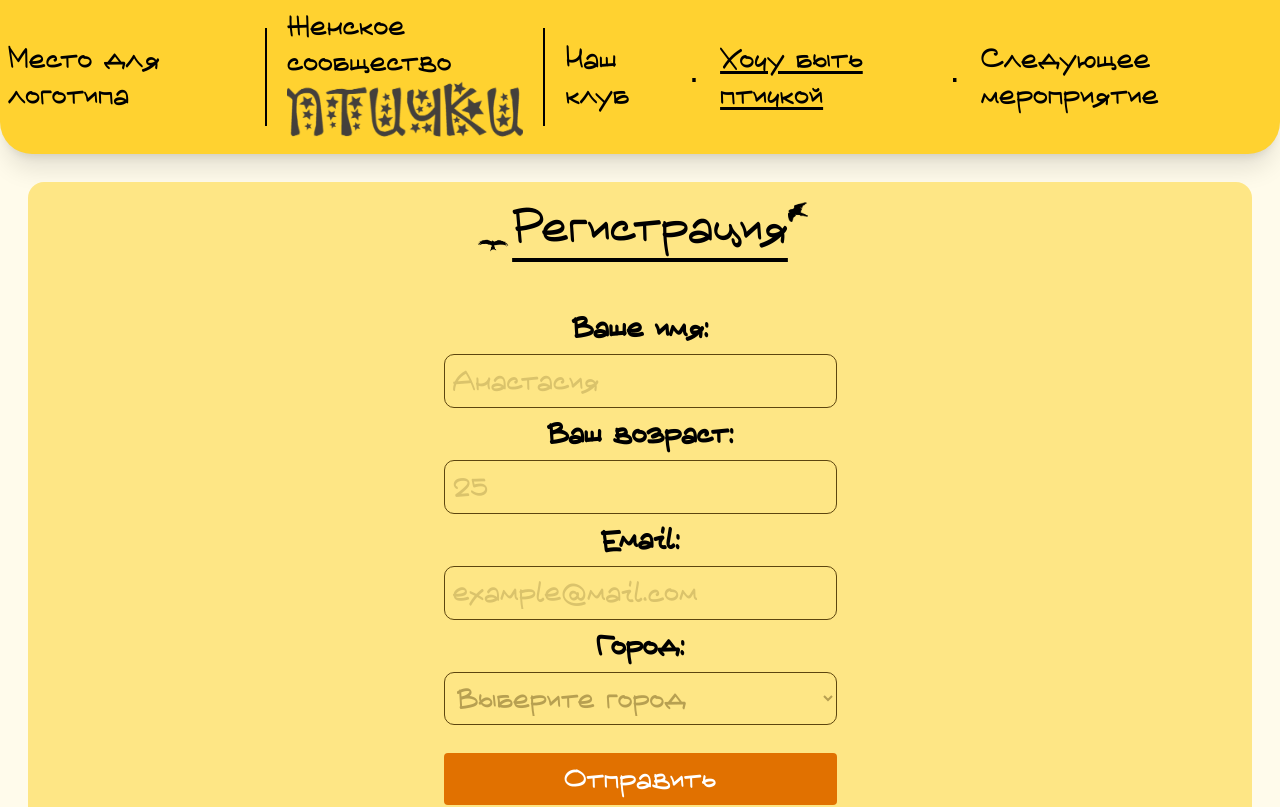
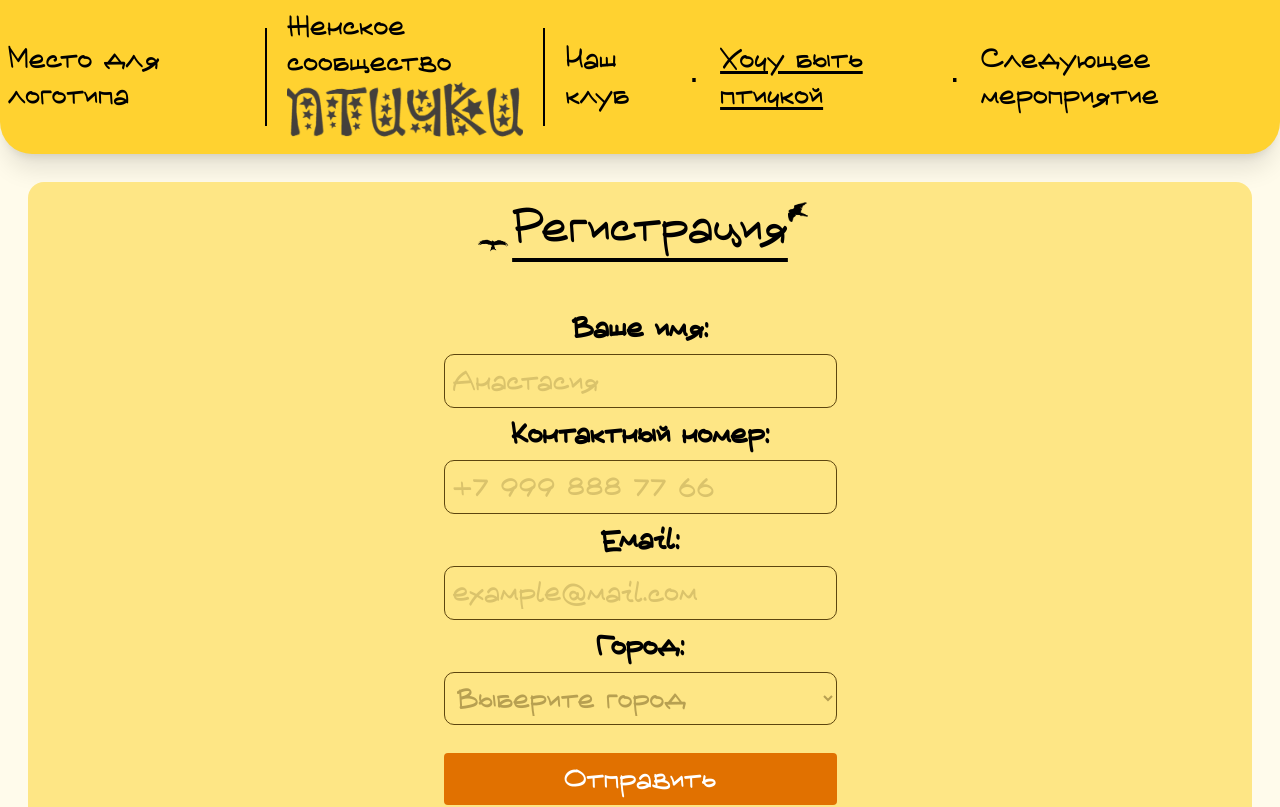
Before and after one commit to maketostep/ptichki, a React (Vite) app: page /form in a window 1280 px wide. Shown: the top 807 px of the page. Built offline with nearby package versions, Linux system fonts and the light colour scheme.

Commit message:
form page

```diff
--- a/package.json
+++ b/package.json
@@ -13,7 +13,8 @@
     "@tailwindcss/vite": "^4.1.12",
     "react": "^19.1.1",
     "react-dom": "^19.1.1",
-    "react-router": "^7.8.1"
+    "react-router": "^7.8.1",
+    "react-toastify": "^11.0.5"
   },
   "devDependencies": {
     "@eslint/js": "^9.33.0",
--- a/src/components/Form.jsx
+++ b/src/components/Form.jsx
@@ -1,22 +1,25 @@
-export default function Form() {
+export default function Form({ handleChangeInfo, handleSubmit }) {
   return (
     <div className="flex m-5">
       <form
         className="flex flex-col text-center text-3xl gap-2"
         action="submit"
+        onSubmit={handleSubmit}
       >
         <label className="font-bold">Ваше имя:</label>
         <input
           type="text"
           required
           placeholder="Анастасия"
+          onChange={(e) => handleChangeInfo({ name: e.target.value })}
           className="p-2 border border-gray-300 rounded"
         />
-        <label className="font-bold">Ваш возраст:</label>
+        <label className="font-bold">Контактный номер:</label>
         <input
-          type="number"
+          type="tel"
           required
-          placeholder="25"
+          placeholder="+7 999 888 77 66"
+          onChange={(e) => handleChangeInfo({ tel: e.target.value })}
           className="p-2 border border-gray-300 rounded"
         />
         <label className="font-bold">Email:</label>
@@ -24,21 +27,24 @@ export default function Form() {
           type="email"
           required
           placeholder="example@mail.com"
+          onChange={(e) => handleChangeInfo({ email: e.target.value })}
           className="p-2 border border-gray-300 rounded"
         />
         <label className="font-bold">Город:</label>
-        <select required className="p-2 border border-gray-300 rounded">
-          <option value="" disabled selected>
+        <select
+          defaultValue="default"
+          required
+          onChange={(e) => handleChangeInfo({ city: e.target.value })}
+          className="p-2 border border-gray-300 rounded"
+        >
+          <option value="default" selected disabled>
             Выберите город
           </option>
           <option value="Москва">Москва</option>
           <option value="Санкт-Петербург">Санкт-Петербург</option>
-          <option value="Новосибирск">Ставрополь</option>
+          <option value="Ставрополь">Ставрополь</option>
         </select>
-        <button
-          type="submit"
-          className="bg-amber-600 text-white p-2 mt-5 rounded hover:scale-102 hover:shadow-lg transition-all duration-300"
-        >
+        <button className="bg-amber-600 text-white p-2 mt-5 rounded hover:scale-102 hover:shadow-lg transition-all duration-300">
           Отправить
         </button>
       </form>
--- a/src/pages/FormPage.jsx
+++ b/src/pages/FormPage.jsx
@@ -1,10 +1,59 @@
+import { useState } from "react";
 import Form from "../components/Form";
 import Block from "../components/ui/block";
+import sendFormData from "../services/sendFormData";
+import { ToastContainer, toast } from "react-toastify";
 
 export default function FormPage() {
+  const [formData, setFormData] = useState({
+    name: "",
+    tel: "",
+    email: "",
+    city: "",
+  });
+
+  const handleSubmit = async (e) => {
+    const loadingToast = toast.loading("Загрузка...");
+    e.preventDefault();
+    const response = await sendFormData(formData);
+    if (response) {
+      toast.dismiss(loadingToast);
+      toast.success("Успешно!");
+    } else {
+      toast.dismiss(loadingToast);
+      toast.error("Ошибка!");
+    }
+  };
+
+  const handleChangeInfo = (changedData) => {
+    setFormData((prev) => ({
+      ...prev,
+      ...changedData,
+    }));
+  };
+
   return (
     <div className="flex flex-col gap-5 m-7 mt-0">
-      <Block headerText="Регистрация" children={<Form />} />
+      <Block
+        headerText="Регистрация"
+        children={
+          <Form
+            handleChangeInfo={handleChangeInfo}
+            handleSubmit={handleSubmit}
+          />
+        }
+      />
+      <ToastContainer
+        position="top-center"
+        autoClose={2000}
+        hideProgressBar
+        newestOnTop
+        closeOnClick
+        rtl={false}
+        pauseOnFocusLoss
+        draggable
+        pauseOnHover
+      />
     </div>
   );
 }
--- /dev/null
+++ b/src/services/sendFormData.js
@@ -0,0 +1,18 @@
+export default async function sendFormData(data) {
+  console.log(data);
+  try {
+    const res = await fetch("http://localhost:3000/api/user-form", {
+      method: "POST",
+      headers: {
+        "Content-Type": "application/json",
+      },
+      body: JSON.stringify(data),
+    }).then((res) => res.json());
+    if (res.success) {
+      console.log("Успешно");
+      return true;
+    }
+  } catch (error) {
+    console.error("Error:", error);
+  }
+}
--- a/vite.config.js
+++ b/vite.config.js
@@ -7,7 +7,7 @@ export default defineConfig({
     proxy: {
       // Проксируем все запросы с префиксом /api на наш backend Express.js
       "/api": {
-        target: "http://localhost:4000", // адрес нашего backend
+        target: "http://localhost:3000", // адрес нашего backend
         changeOrigin: true, // меняет Origin заголовок на target
         rewrite: (path) => path.replace(/^\/api/, ""), // убирает /api из пути
         secure: false, // если backend без HTTPS
```
Also changed, not shown: 1 other file (tests, documents, lock files or other folders).
